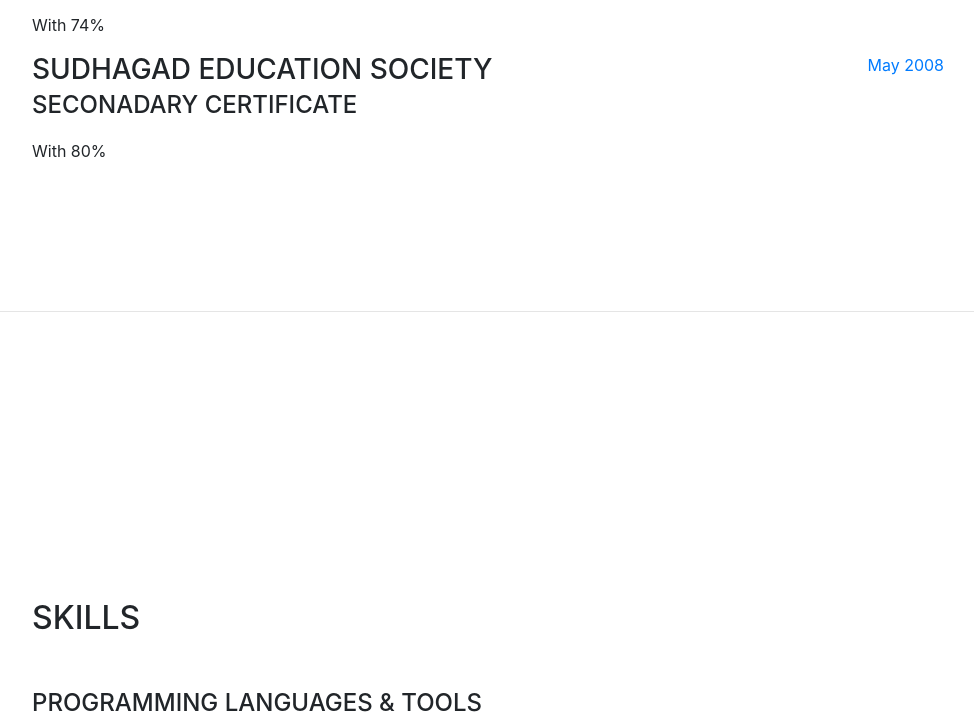
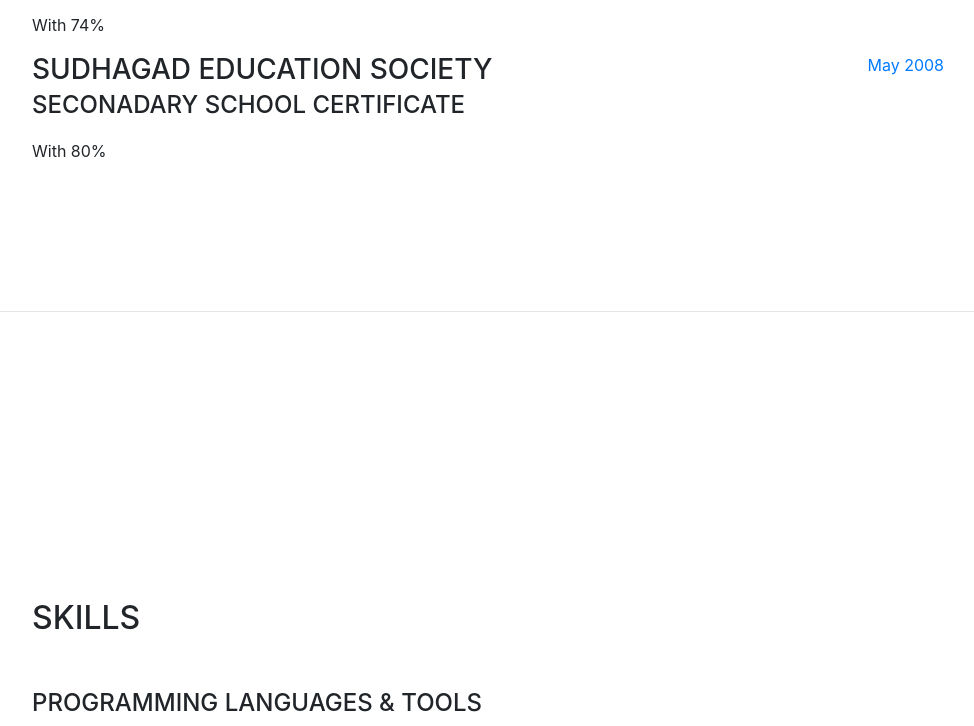
Before and after one commit to akshay-panchakshari/akshay-panchakshari.github.io, a website with bundled scripts: page index.html in a window 1280 px wide. Shown: the part 2091-2817 px from the top of the page, without its empty margins (288-1262 px from the left). Built offline with nearby package versions, Linux system fonts and the light colour scheme; a web font is replaced by a local one.

Commit message:
Corrections!

```diff
--- a/index.html
+++ b/index.html
@@ -153,7 +153,7 @@
 		  <div class="resume-item d-flex flex-column flex-md-row">
             <div class="resume-content mr-auto">
               <h3 class="mb-0">Sudhagad Education Society</h3>
-              <div class="subheading mb-3">Seconadary Certificate</div>
+              <div class="subheading mb-3">Seconadary School Certificate</div>
               <p>With 80%</p>
             </div>
             <div class="resume-date text-md-right">
```
